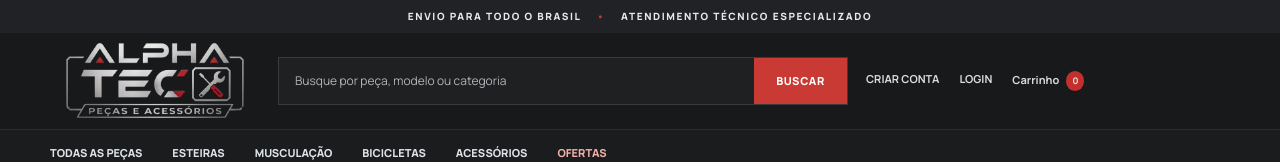
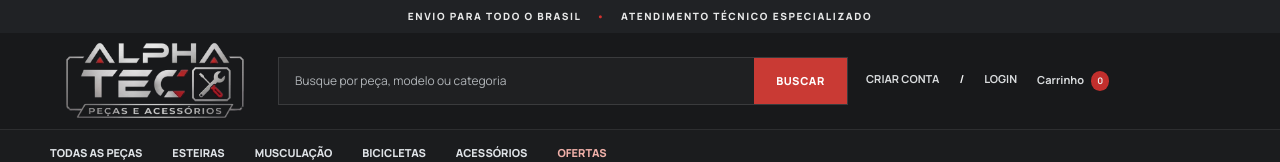
Before and after one commit to lenonjonas-rgb/loja_alpha_tec, a Next.js app: page / in a window 1280 px wide. Shown: the top 162 px of the page. Built offline with nearby package versions, Linux system fonts and the light colour scheme; no server answers.

Commit message:
style: separate account actions with slash in header

```diff
--- a/components/Layout.tsx
+++ b/components/Layout.tsx
@@ -18,7 +18,7 @@ export default function Layout({ children }: { children: React.ReactNode }) {
             <button type="submit" aria-label="Buscar">Buscar</button>
           </form>
           <div className="header-actions">
-            {customer ? <Link href="/account">{customer.name}</Link> : <><Link href="/account?mode=register">CRIAR CONTA</Link><Link href="/account?mode=login">LOGIN</Link></>}
+            {customer ? <Link href="/account">{customer.name}</Link> : <><Link href="/account?mode=register">CRIAR CONTA</Link><span aria-hidden="true">/</span><Link href="/account?mode=login">LOGIN</Link></>}
             <Link href="/cart" className="cart-link">Carrinho <span>{count}</span></Link>
           </div>
         </div>
```
